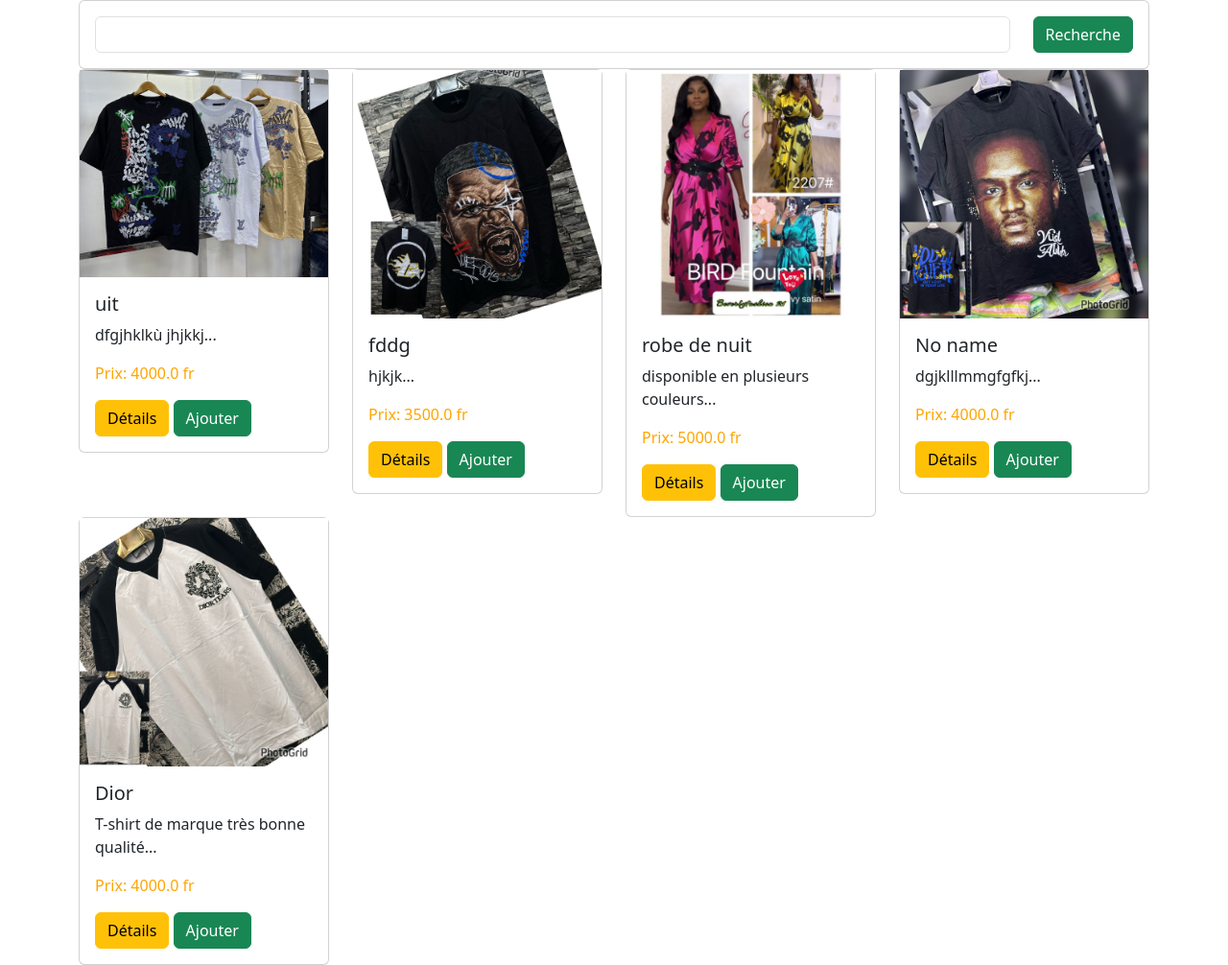
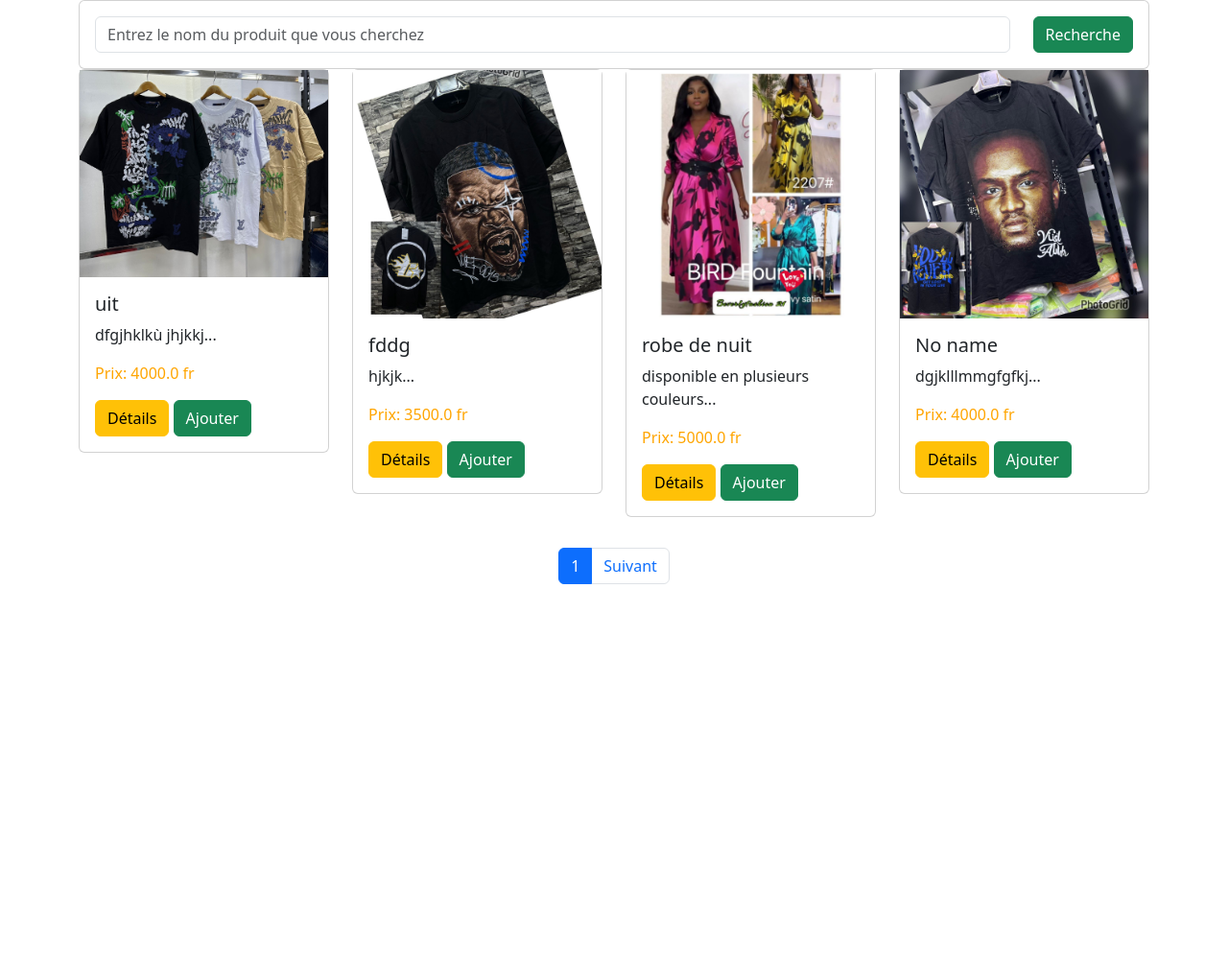
Before and after one commit to cv215/TP, a Django app: page / in a window 1280 px wide. Shown: the part 58-1064 px from the top of the page at 96% size. After the commit the page ends 667 px from the top, so only its background shows below. Run offline with Django 5.2, Linux system fonts and the light colour scheme; data comes from the database, SQL or seed files in the repository; both versions use the stored data as it was after the commit.

Commit message:
augmentation de la pagination et finalisation de la barre de recherche

```diff
--- a/Ecommerce/shop/templates/shop/index.html
+++ b/Ecommerce/shop/templates/shop/index.html
@@ -6,7 +6,7 @@
     <form class="card card-sm">
       <div class="card-body row no-gutters align-items-center">
         <div class="col">
-        <input type="search" name="item-name" class="form-control form-control-borderless">
+        <input type="search" placeholder="Entrez le nom du produit que vous cherchez" name="item-name" class="form-control form-control-borderless">
         </div>
         <div class="col-auto">
           <button type="submit" class="btn btn-success">Recherche</button>
@@ -32,4 +32,26 @@
   </div>
   {% endfor %}
 </div>
+
+<div class="row mt-3">
+  <div class="d-flex justify-content-center mt-3">
+    <ul class="pagination">
+      {% if products_objects.has_previous %}
+        <li class="page-item">
+          <a href="?page={{ products_objects.previous_page_number }}" class="page-link" aria-label="Page précédente">Précédent</a>
+        </li>
+      {% endif %}
+
+      <li class="page-item ">
+        <a href="?page={{ products_objects.number }}" class="page-link active">{{ products_objects.number }}</a>
+         </li>
+
+      {% if products_objects.has_next %}
+        <li class="page-item">
+          <a href="?page={{ products_objects.next_page_number }}" class="page-link">Suivant</a>
+        </li>
+      {% endif %}
+    </ul>
+  </div>
+</div>
 {% endblock %}
--- a/Ecommerce/shop/views.py
+++ b/Ecommerce/shop/views.py
@@ -1,7 +1,17 @@
 from django.shortcuts import render
 from .models import Product
+from django.core.paginator import Paginator
 
 # Create your views here.
 def index(request):
     product_objects = Product.objects.all()
+    item_name = request.GET.get('item-name', None)
+
+    if item_name:
+        product_objects = Product.objects.filter(title__icontains=item_name)
+
+    paginator = Paginator(product_objects, 4)
+    page = request.GET.get('page')
+    product_objects = paginator.get_page(page)
+
     return render(request, 'shop/index.html', {'products_objects': product_objects})
```
Also changed, not shown: Ecommerce/db.sqlite3, Ecommerce/media/products/WhatsApp_Image_2024-11-09_à_13.04.00_89e6b5f2.jpg (added), Ecommerce/media/products/WhatsApp_Image_2024-11-09_à_13.42.21_863e115e.jpg (added), Ecommerce/media/products/WhatsApp_Image_2024-11-13_à_09.53.38_b8db87f7.jpg (added).
